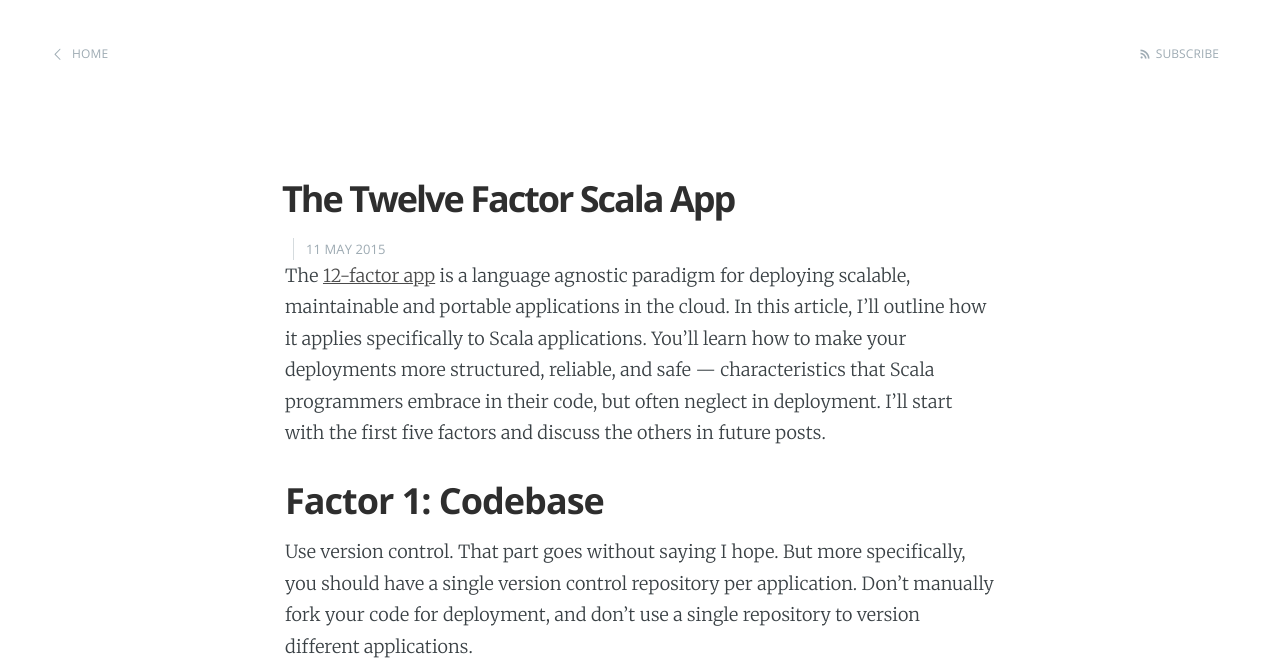
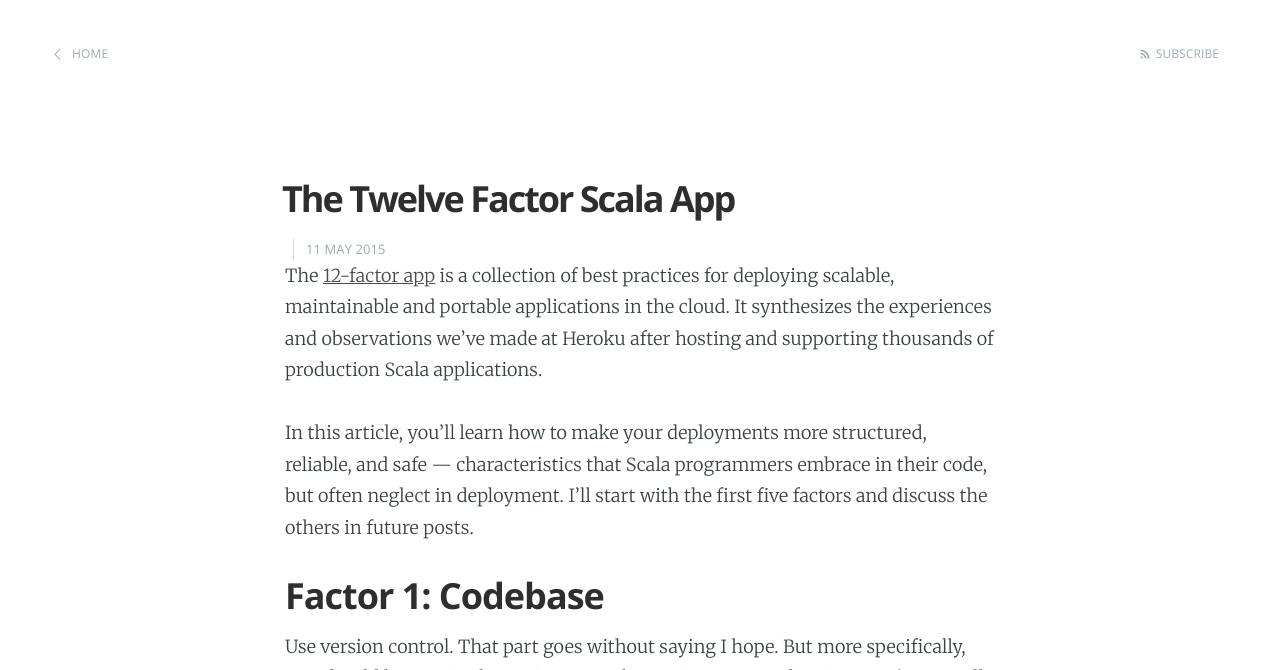
Before and after one commit to jkutner/jkutner.github.com, a Jekyll site: the page built from _posts/2015-05-11-twelve-factor-scala.md, in a window 1280 px wide and 900 px high, cut to the strip 0-670 px from the top of the window. Built offline with Jekyll 4.4.1, drawn with Linux system fonts in a browser that asks for light colours; Markdown is read by kramdown in place of the engine named in the settings.

Commit message:
Made a better lede for the 12-factor scala post

```diff
--- a/_posts/2015-05-11-twelve-factor-scala.md
+++ b/_posts/2015-05-11-twelve-factor-scala.md
@@ -4,7 +4,9 @@ title:  "The Twelve Factor Scala App"
 date:   2015-05-11 22:18:00
 ---
 
-The [12-factor app](http://12factor.net) is a language agnostic paradigm for deploying scalable, maintainable and portable applications in the cloud. In this article, I'll outline how it applies specifically to Scala applications. You'll learn how to make your deployments more structured, reliable, and safe — characteristics that Scala programmers embrace in their code, but often neglect in deployment. I'll start with the first five factors and discuss the others in future posts.
+The [12-factor app](http://12factor.net) is a collection of best practices for deploying scalable, maintainable and portable applications in the cloud. It synthesizes the experiences and observations we've made at Heroku after hosting and supporting thousands of production Scala applications.
+
+In this article, you'll learn how to make your deployments more structured, reliable, and safe — characteristics that Scala programmers embrace in their code, but often neglect in deployment. I'll start with the first five factors and discuss the others in future posts.
 
 ## Factor 1: Codebase
 
```
